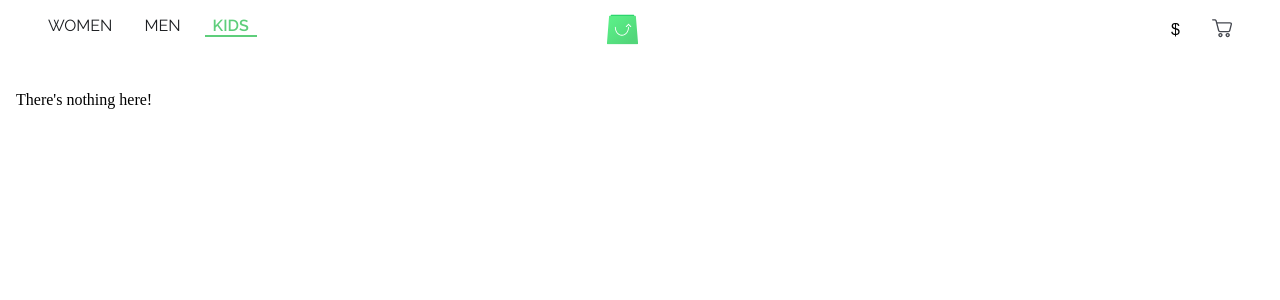
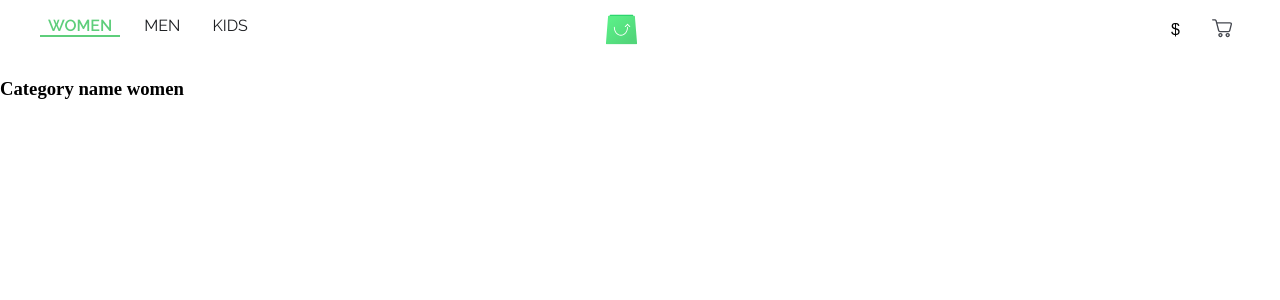
Before and after one commit to AhmedMikkawe/react-graphql-cart, a React (Create React App) app: page /category/women in a window 1280 px wide. Shown: the top 300 px of the page. Built offline with nearby package versions, Linux system fonts and the light colour scheme.

Commit message:
Make url params work

```diff
--- a/package.json
+++ b/package.json
@@ -8,7 +8,7 @@
     "@testing-library/user-event": "^13.5.0",
     "react": "^17.0.2",
     "react-dom": "^17.0.2",
-    "react-router-dom": "^6.3.0",
+    "react-router-dom": "^5.3.0",
     "react-scripts": "5.0.0",
     "web-vitals": "^2.1.4"
   },
--- a/src/App.js
+++ b/src/App.js
@@ -1,14 +1,26 @@
 import React from "react";
 import Navbar from "./components/Navbar";
-import { Outlet } from "react-router-dom";
+import { Switch, Route, Redirect } from "react-router-dom";
+
+import Category from "./components/Category";
+import ProductDescription from "./components/ProductDescription";
 
 class App extends React.Component {
   render() {
     return (
-      <>
+      <div>
         <Navbar />
-        <Outlet />
-      </>
+        <Switch>
+          <Route exact path="/">
+            <Redirect to="/category/women" />
+          </Route>
+          <Route exact path="/category/:name" component={Category} />
+
+          <Route path="/product">
+            <ProductDescription />
+          </Route>
+        </Switch>
+      </div>
     );
   }
 }
--- a/src/components/Category.js
+++ b/src/components/Category.js
@@ -1,11 +1,16 @@
 import React from "react";
+import { withRouter } from "react-router";
 
 class Category extends React.Component {
   constructor(props) {
     super(props);
   }
+  componentDidMount() {
+    console.log(this.props);
+  }
   render() {
-    return <h3>Category name</h3>;
+    return <h3>Category name {this.props.match.params.name}</h3>;
   }
 }
-export default Category;
+
+export default withRouter(Category);
--- a/src/components/Navbar.js
+++ b/src/components/Navbar.js
@@ -41,17 +41,17 @@ class Navbar extends React.Component {
         <div className="navbar">
           <ul className="left-navbar">
             <li>
-              <NavLink to="/category/">Women</NavLink>
+              <NavLink to="/category/women">Women</NavLink>
             </li>
             <li>
-              <NavLink to="/category/">Men</NavLink>
+              <NavLink to="/category/men">Men</NavLink>
             </li>
             <li>
-              <NavLink to="/category">Kids</NavLink>
+              <NavLink to="/category/kids">Kids</NavLink>
             </li>
           </ul>
           <div className="middle-navbar">
-            <img src={Logo} />
+            <img src={Logo} alt="" />
           </div>
           <div className="right-navbar">
             <div className="dropdown-curreny">
@@ -67,7 +67,7 @@ class Navbar extends React.Component {
             </div>
             <div className="navbar-cart">
               <button className="navbar-cart-btn">
-                <img src={EmptyCart} />
+                <img src={EmptyCart} alt="" />
               </button>
               {this.state.cartCounter > 0 ? (
                 <span className="cart-counter">{this.state.cartCounter}</span>
--- a/src/index.js
+++ b/src/index.js
@@ -2,27 +2,12 @@ import React from "react";
 import ReactDOM from "react-dom";
 import "./index.css";
 import App from "./App";
-import { BrowserRouter, Routes, Route } from "react-router-dom";
-import Category from "./components/Category";
-import ProductDescription from "./components/ProductDescription";
+import { BrowserRouter } from "react-router-dom";
 
 ReactDOM.render(
   <React.StrictMode>
     <BrowserRouter>
-      <Routes>
-        <Route path="/" element={<App />}>
-          <Route path="category" element={<Category />} />
-          <Route path="product" element={<ProductDescription />} />
-          <Route
-            path="*"
-            element={
-              <main style={{ padding: "1rem" }}>
-                <p>There's nothing here!</p>
-              </main>
-            }
-          />
-        </Route>
-      </Routes>
+      <App />
     </BrowserRouter>
   </React.StrictMode>,
   document.getElementById("root")
```
Also changed, not shown: 1 other file (tests, documents, lock files or other folders).
